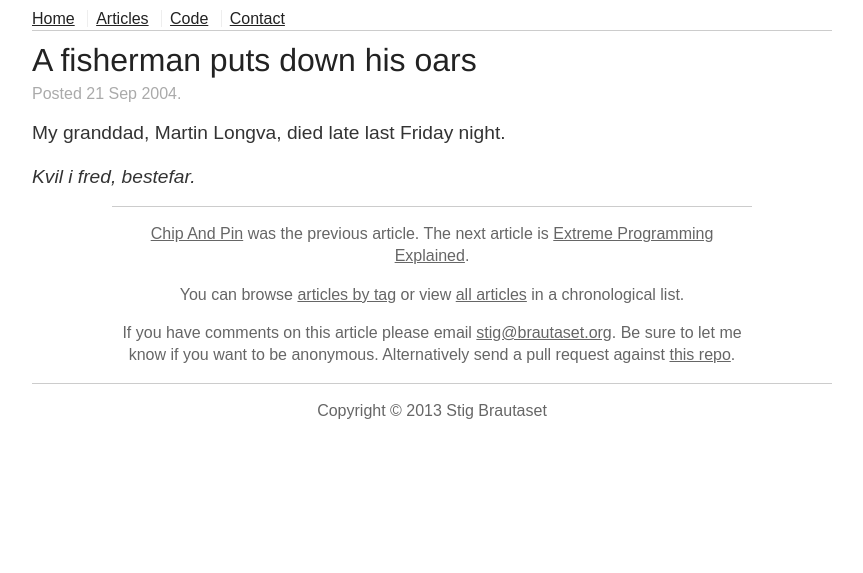
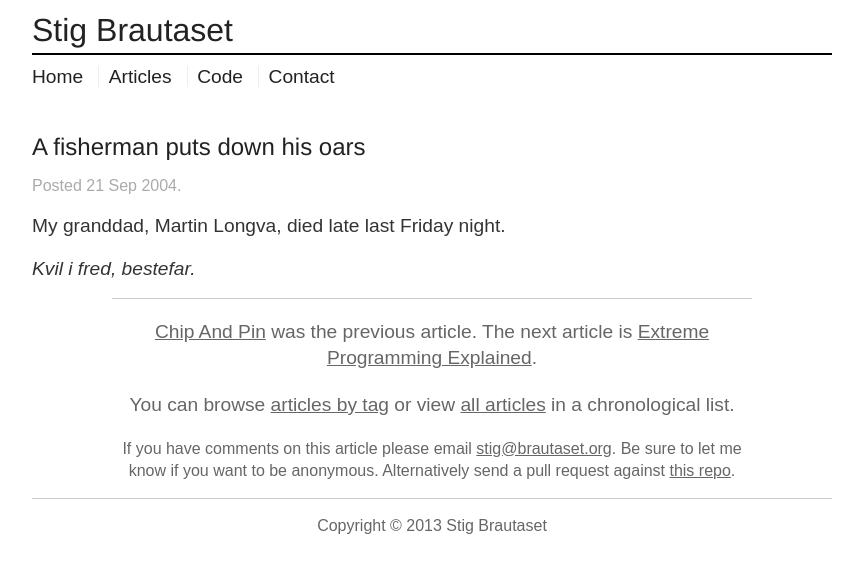
Before and after one commit to stig/www.brautaset.org, a Jekyll site: the page built from _posts/2004-09-21-down-oars.md, in a window 1280 px wide. Shown: the top 573 px of the page, without its empty margins (208-1071 px from the left). Built offline with Jekyll 4.4.1, drawn with Linux system fonts in a browser that asks for light colours.

Commit message:
Tweak layout a bit

```diff
--- a/_layouts/default.html
+++ b/_layouts/default.html
@@ -25,7 +25,17 @@
             <p class="chromeframe">You are using an <strong>outdated</strong> browser. Please <a href="http://browsehappy.com/">upgrade your browser</a> or <a href="http://www.google.com/chromeframe/?redirect=true">activate Google Chrome Frame</a> to improve your experience.</p>
         <![endif]-->
 
+        <header>
+            <h1><a href="/">Stig Brautaset</a></h1>
+            {% include nav.html %}
+            {% if page.title %}<h2>{{ page.title }}</h2>{% endif %}
+        </header>
+
         {{ content }}
+
+        <footer>
+            {% include copy.html %}
+        </footer>
 
         <!-- Google Analytics: change UA-XXXXX-X to be your site's ID. -->
         <script>
--- a/_layouts/post.html
+++ b/_layouts/post.html
@@ -2,22 +2,17 @@
 layout: default
 ---
 
-<header>
-    {% include nav.html %}
-    <h1>{{ page.title }}</h1>
-    <div class="meta">Posted {{ page.date | date_to_string }}.
+<div class="meta">Posted {{ page.date | date_to_string }}.
     {% if page.tags != empty %}
-    {% for tag in page.tags %}{% unless forloop.first %}, {% endunless %}<a href="/articles/tagged.html#{{ tag }}">{{ tag }}</a>{% endfor %}.
+        {% for tag in page.tags %}{% unless forloop.first %}, {% endunless %}<a href="/articles/tagged.html#{{ tag }}">{{ tag }}</a>{% endfor %}.
     {% endif %}
-    </div>
-</header>
+</div>
 
 <article>
     {{ content }}
 </article>
 
-<footer>
-    <div class="colophon">
+<div class="colophon">
 
     <nav>
         <p>
@@ -41,7 +36,4 @@
     Alternatively send a pull request against <a
     href="https://github.com/stig/stig.github.com/tree/master/_posts" >this repo</a>.</p>
 
-    </div>
-
-    {% include copy.html %}
-</footer>
+</div>
--- a/css/main.css
+++ b/css/main.css
@@ -88,9 +88,9 @@
   margin: 0.5em 0; }
 
 nav {
-  font-size: 1em; }
+  font-size: 1.2em; }
   nav ul {
-    padding: 0;
+    padding: 0.5em 0 0 0;
     margin: 0;
     list-style-type: none; }
     nav ul li {
@@ -104,14 +104,18 @@
 
 header {
   margin-top: 0.5em; }
+  header a {
+    text-decoration: none; }
   header h1 {
-    margin: 0.2em 0 0 0; }
-  header .meta {
-    text-size: 80%;
-    color: #aaaaaa;
-    margin: 0; }
+    margin: 0.2em 0 0 0;
+    border-bottom: 2px solid black; }
   header nav {
-    border-bottom: 1px solid #cccccc; }
+    margin-bottom: 2em; }
+
+.meta {
+  text-size: 80%;
+  color: #aaaaaa;
+  margin: 0; }
 
 article {
   font-size: 1.2em;
@@ -149,11 +153,16 @@
   clear: both;
   color: #666;
   text-align: center; }
-  footer .copyright,
-  footer .colophon {
+  footer .copyright {
     border-top: 1px solid #cccccc; }
   footer .copyright {
     margin: 0.2em 0; }
+
+.colophon {
+  clear: both;
+  color: #666;
+  text-align: center;
+  border-top: 1px solid #cccccc; }
 
 /* ==========================================================================
    Helper classes
@@ -252,7 +261,7 @@
     width: 95%;
     margin: 0 auto; }
 
-  footer .colophon {
+  .colophon {
     width: 80%;
     margin: 0 auto; } }
 @media only screen and (min-width: 55em) {
```
Also changed, not shown: _layouts/page.html (+0 -9 lines), css/main.scss (+28 -18 lines).
